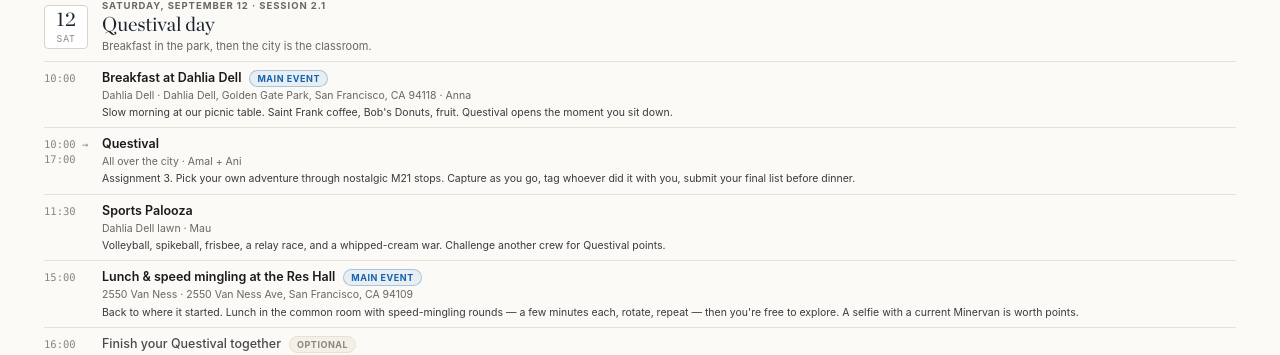
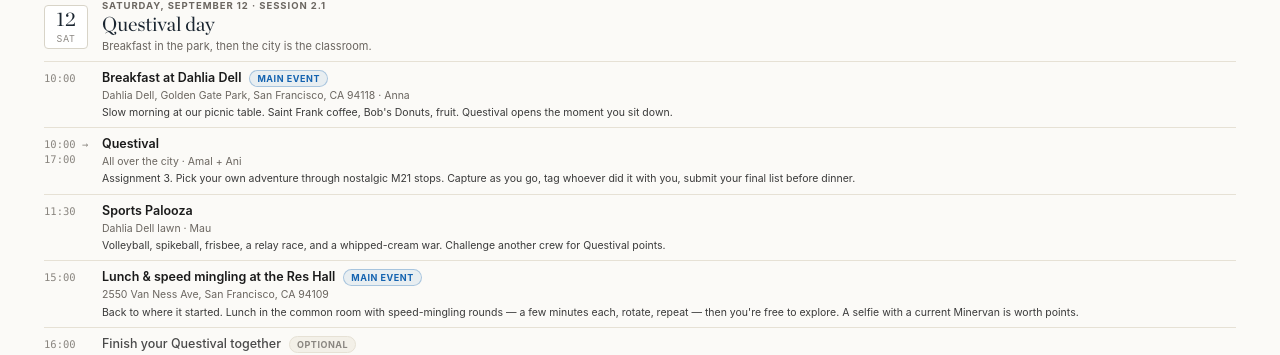
Before and after one commit to anirudhnair42/m21, a Next.js app: page /print in a window 1280 px wide. Shown: the part 346-701 px from the top of the page. Built offline with nearby package versions, Linux system fonts and the light colour scheme.

Commit message:
Print: collapse venue when the address repeats it

```diff
--- a/src/app/print/page.tsx
+++ b/src/app/print/page.tsx
@@ -9,6 +9,13 @@ export const metadata: Metadata = {
 
 const DAY = { fri: "Friday, September 11", sat: "Saturday, September 12", sun: "Sunday, September 13" } as const;
 const SITE = "https://www.m2021.co";
+
+/** "Dahlia Dell · Dahlia Dell, Golden Gate Park…" reads twice; collapse when the address already starts with the venue. */
+function where(venue?: string, address?: string): string {
+  if (!venue) return address ?? "";
+  if (!address) return venue;
+  return address.toLowerCase().startsWith(venue.split(",")[0].toLowerCase()) ? address : `${venue} · ${address}`;
+}
 
 /**
  * The weekend on paper: the same course, sessions and run of show as the
@@ -53,7 +60,7 @@ export default function PrintPage() {
                     <td className="pr-time">{a.time}</td>
                     <td className="pr-what">
                       <div className="pr-name">{a.title}{a.required && <span className="pr-tag">Main event</span>}{!a.required && a.kind !== "anchor" && <span className="pr-tag pr-tag-opt">Optional</span>}</div>
-                      <div className="pr-where">{a.venue}{a.address ? ` · ${a.address}` : ""}{a.host ? ` · ${a.host}` : ""}</div>
+                      <div className="pr-where">{where(a.venue, a.address)}{a.host ? ` · ${a.host}` : ""}</div>
                       <div className="pr-body">{a.body}</div>
                     </td>
                   </tr>
@@ -63,7 +70,7 @@ export default function PrintPage() {
                     <td className="pr-time">{a.time}</td>
                     <td className="pr-what">
                       <div className="pr-name">{a.title}<span className="pr-tag pr-tag-side">Side quest</span></div>
-                      <div className="pr-where">{a.venue}{a.address ? ` · ${a.address}` : ""}{a.host ? ` · with ${a.host}` : ""}{a.cost ? ` · ${a.cost}` : ""}</div>
+                      <div className="pr-where">{where(a.venue, a.address)}{a.host ? ` · with ${a.host}` : ""}{a.cost ? ` · ${a.cost}` : ""}</div>
                       <div className="pr-body">{a.body}</div>
                     </td>
                   </tr>
```
Also changed, not shown: 1 other file (tests, documents, lock files or other folders).
